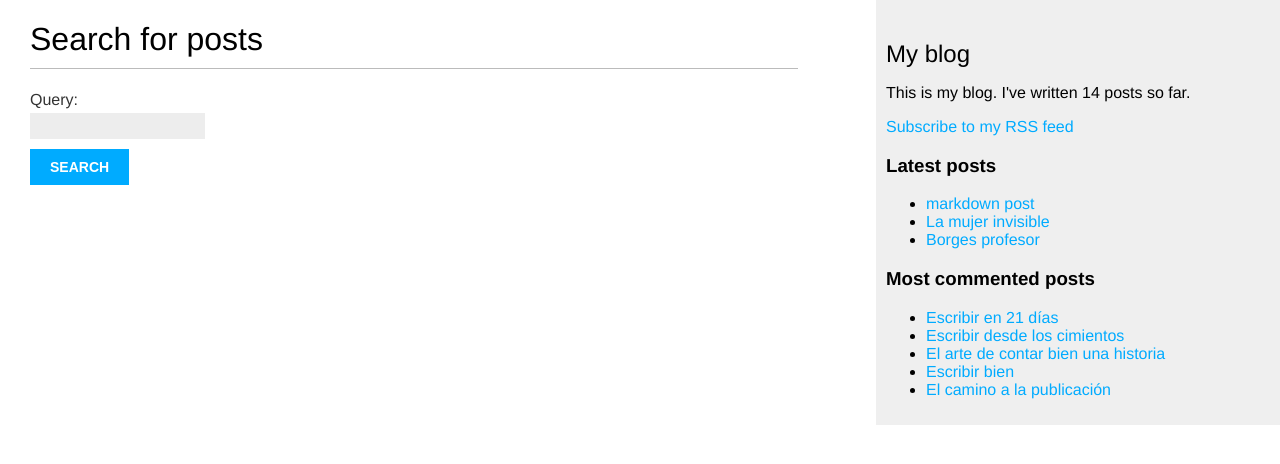
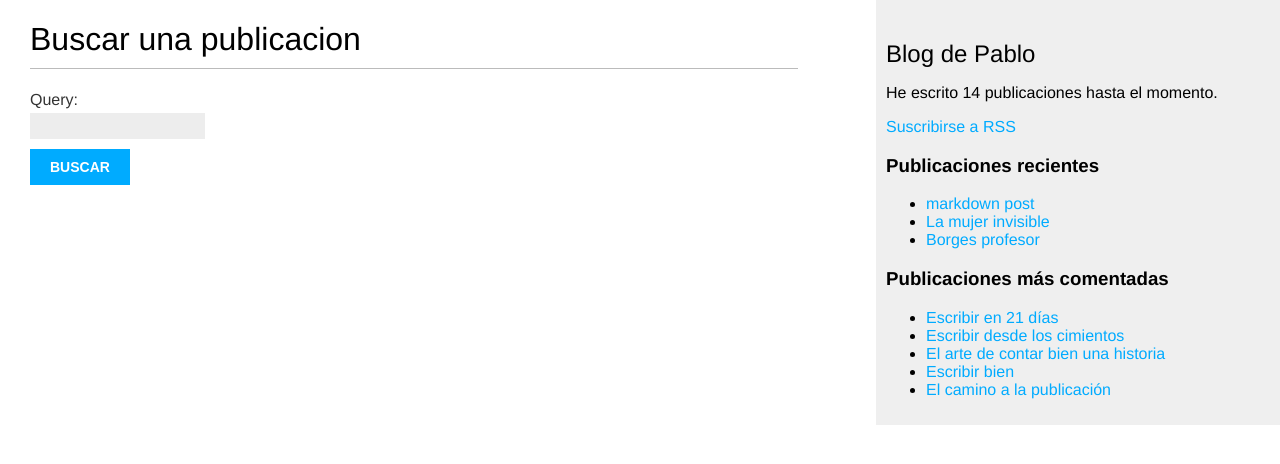
Before and after one commit to pablobravo73/blog_project, a Django app: page /blog/search/ in a window 1280 px wide. Shown: the top 464 px of the page. Run offline with Django 4.2, Linux system fonts and the light colour scheme; data comes from the database, SQL or seed files in the repository.

Commit message:
"second commit"

```diff
--- a/blog/templates/blog/base.html
+++ b/blog/templates/blog/base.html
@@ -12,19 +12,18 @@
     {% endblock %}
   </div>
   <div id="sidebar">
-    <h2>My blog</h2>
+    <h2>Blog de Pablo</h2>
     <p>
-      This is my blog.
-      I've written {% total_posts %} posts so far.
+      He escrito {% total_posts %} publicaciones hasta el momento.
     </p>
     <p>
       <a href="{% url "blog:post_feed" %}">
-        Subscribe to my RSS feed
+        Suscribirse a RSS
       </a>
     </p>
-    <h3>Latest posts</h3>
+    <h3>Publicaciones recientes</h3>
     {% show_latest_posts 3 %}
-    <h3>Most commented posts</h3>
+    <h3>Publicaciones más comentadas</h3>
     {% get_most_commented_posts as most_commented_posts %}
     <ul>
       {% for post in most_commented_posts %}
--- a/blog/templates/blog/post/comment.html
+++ b/blog/templates/blog/post/comment.html
@@ -1,11 +1,11 @@
 {% extends "blog/base.html" %}
 
-{% block title %}Add a comment{% endblock %}
+{% block title %}Agregar un comentario{% endblock %}
 
 {% block content %}
   {% if comment %}
-    <h2>Your comment has been added.</h2>
-    <p><a href="{{ post.get_absolute_url }}">Back to the post</a></p>
+    <h2>Tu comentario ha sido agregado.</h2>
+    <p><a href="{{ post.get_absolute_url }}">Volver a la publicación</a></p>
   {% else %}
     {% include "blog/post/includes/comment_form.html" %}
   {% endif %}
--- a/blog/templates/blog/post/includes/comment_form.html
+++ b/blog/templates/blog/post/includes/comment_form.html
@@ -1,6 +1,6 @@
-<h2>Add a new comment</h2>
+<h2>Agregar un nuevo comentario</h2>
 <form action="{% url "blog:post_comment" post.id %}" method="post">
   {{ form.as_p }}
   {% csrf_token %}
-  <p><input type="submit" value="Add comment"></p>
+  <p><input type="submit" value="Agregar un comentario"></p>
 </form>
--- a/blog/templates/blog/post/search.html
+++ b/blog/templates/blog/post/search.html
@@ -1,12 +1,12 @@
 {% extends "blog/base.html" %}
 {% load blog_tags %}
-{% block title %}Search{% endblock %}
+{% block title %}Buscar{% endblock %}
 {% block content %}
   {% if query %}
-    <h1>Posts containing "{{ query }}"</h1>
+    <h1>Contenido de la publicacion "{{ query }}"</h1>
     <h3>
       {% with results.count as total_results %}
-        Found {{ total_results }} result{{ total_results|pluralize }}
+        Se encontraron {{ total_results }} resultado{{ total_results|pluralize }}
       {% endwith %}
     </h3>
     {% for post in results %}
@@ -17,14 +17,14 @@
       </h4>
       {{ post.body|markdown|truncatewords_html:12 }}
     {% empty %}
-      <p>There are no results for your query.</p>
+      <p>No hubo resultados para tu busqueda.</p>
     {% endfor %}
-    <p><a href="{% url "blog:post_search" %}">Search again</a></p>
+    <p><a href="{% url "blog:post_search" %}">Buscar de nuevo</a></p>
   {% else %}
-    <h1>Search for posts</h1>
+    <h1>Buscar una publicacion</h1>
     <form method="get">
       {{ form.as_p }}
-      <input type="submit" value="Search">
+      <input type="submit" value="Buscar">
     </form>
     {% endif %}
   {% endblock %}
```
Also changed, not shown: blog/templates/blog/post/detail.html (+7 -7 lines), blog/templates/blog/post/list.html (+4 -4 lines), blog/templates/blog/post/share.html (+5 -5 lines), blog/templates/pagination.html (+4 -4 lines), myproject/settings.py (+12 -12 lines).
